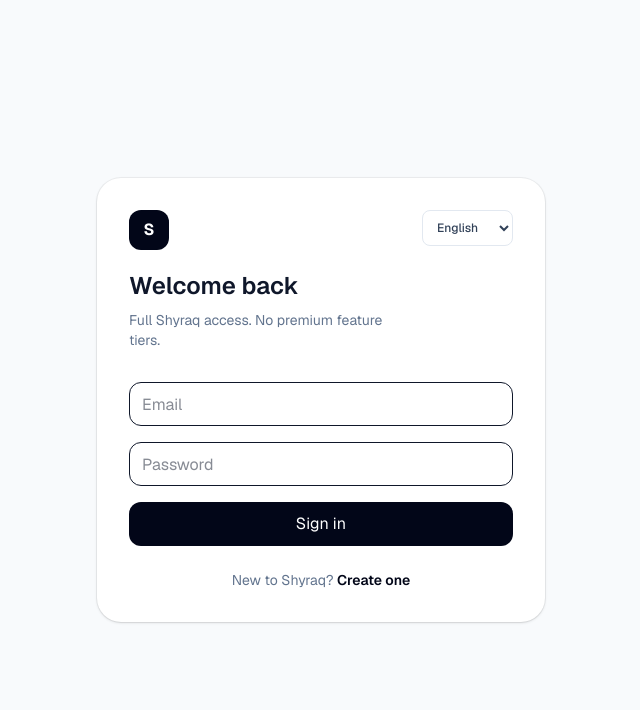
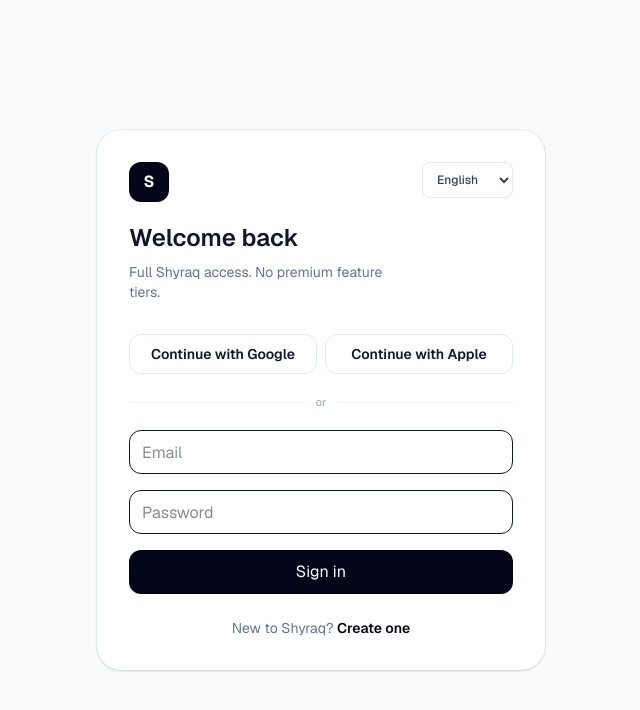
Before and after one commit to Dinislam2009/shyraq, a Next.js app: page /login in a window 1280 px wide. Shown: the top 710 px of the page, without its empty margins (319-959 px from the left). Built offline with nearby package versions, Linux system fonts and the light colour scheme.

Commit message:
Add optional Google and Apple sign-in buttons

```diff
--- a/src/components/auth-form.tsx
+++ b/src/components/auth-form.tsx
@@ -40,7 +40,7 @@ export function AuthForm({ mode }: { mode: "login" | "signup" }) {
       </div>
       <LanguageSwitcher />
     </div>
-    <form onSubmit={submit} className="space-y-4">
+    <div className="mt-5 grid gap-2 sm:grid-cols-2"><a href="/api/auth/oauth/google?next=%2Fdashboard" className="flex h-10 items-center justify-center rounded-xl border border-slate-200 bg-white text-sm font-semibold">Continue with Google</a><a href="/api/auth/oauth/apple?next=%2Fdashboard" className="flex h-10 items-center justify-center rounded-xl border border-slate-200 bg-white text-sm font-semibold">Continue with Apple</a></div><div className="my-5 flex items-center gap-3 text-[11px] text-slate-400"><span className="h-px flex-1 bg-slate-100"/><span>or</span><span className="h-px flex-1 bg-slate-100"/></div><form onSubmit={submit} className="space-y-4">
       {signup && <input required placeholder={t("name")} value={name} onChange={e=>setName(e.target.value)} className="h-11 w-full rounded-xl border px-3 text-sm" />}
       <input required type="email" placeholder={t("email")} value={email} onChange={e=>setEmail(e.target.value)} className="h-11 w-full rounded-xl border px-3 text-sm" />
       <input required minLength={6} type="password" placeholder={t("password")} value={password} onChange={e=>setPassword(e.target.value)} className="h-11 w-full rounded-xl border px-3 text-sm" />
```
